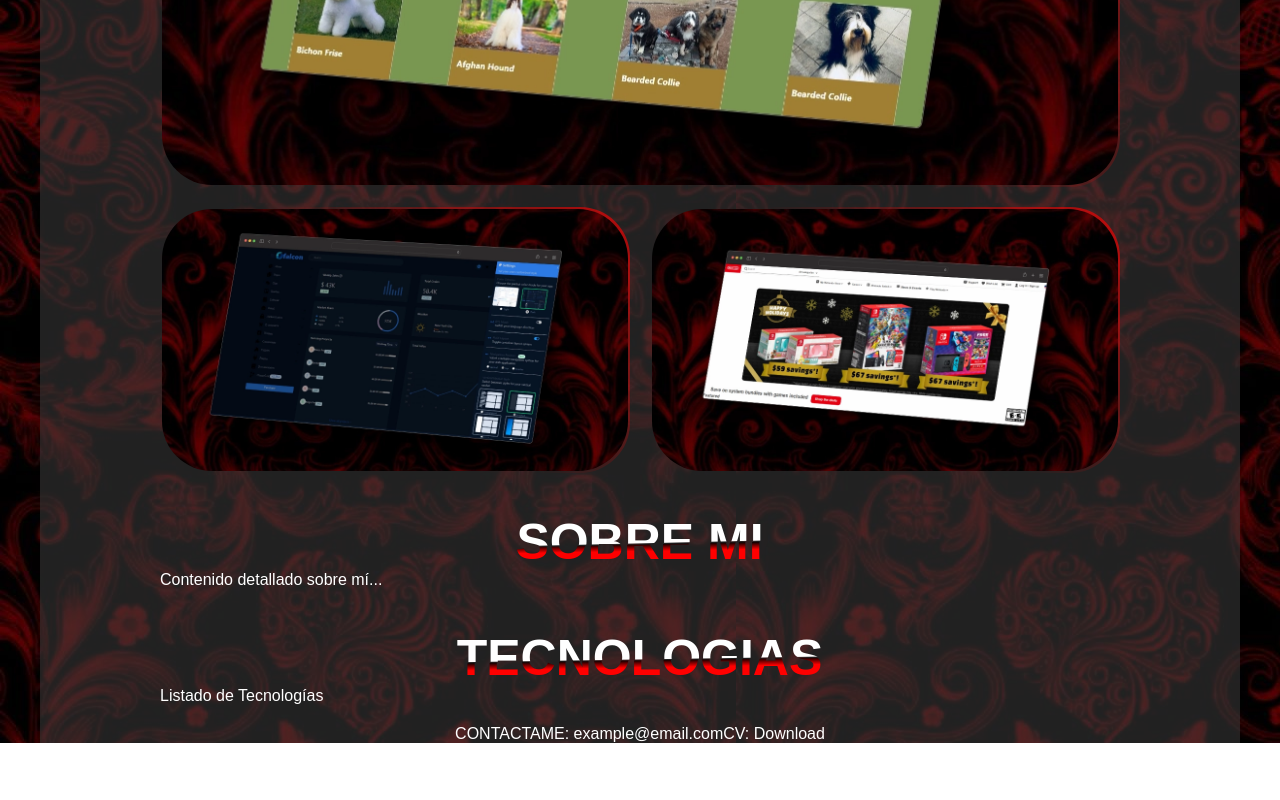
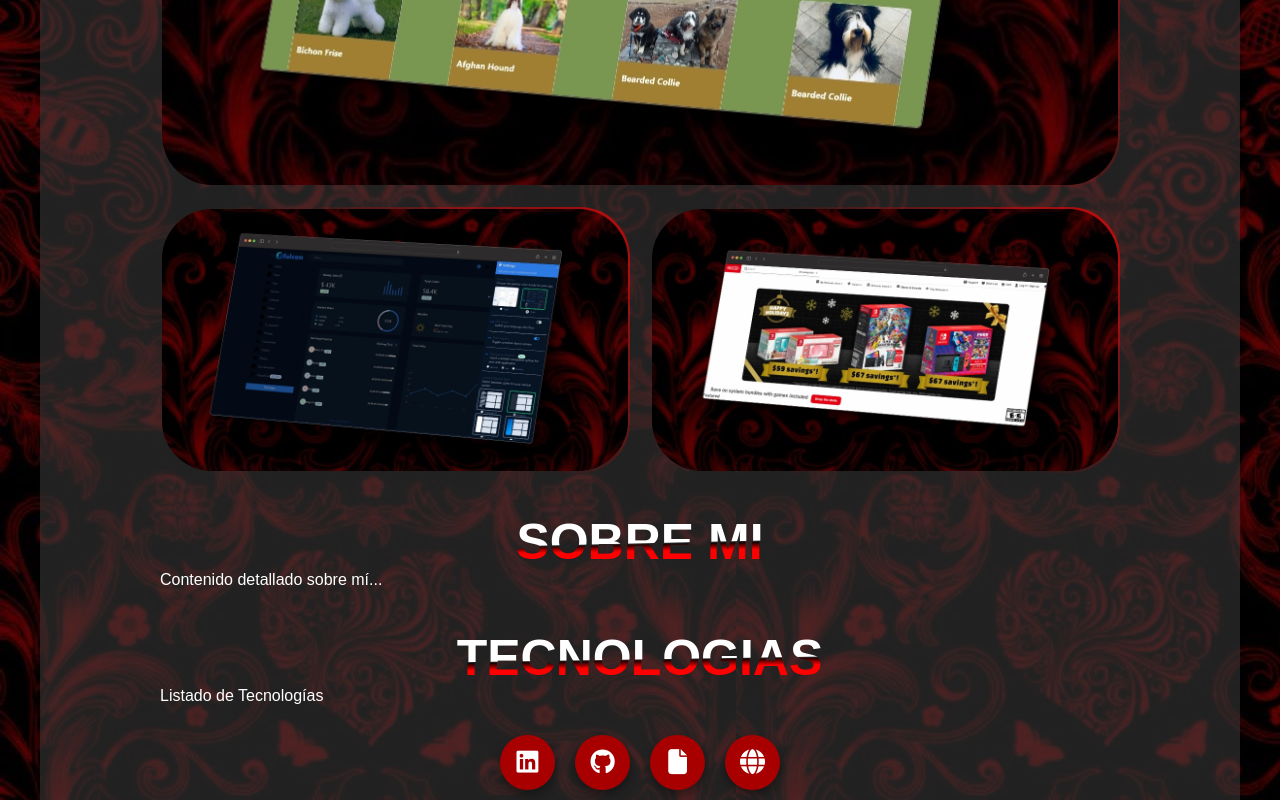
Before and after one commit to Jeizer-Valarezo/Porfolio, a React (Vite) app in the folder my-porfolio/: page / in a window 1280 px wide. Shown: the part 1329-2129 px from the top of the page. Before the commit the page ends 2072 px from the top, so only its background shows below. Built offline with nearby package versions, Linux system fonts and the light colour scheme.

Commit message:
ProyectList Finish

```diff
--- a/my-porfolio/src/App.scss
+++ b/my-porfolio/src/App.scss
@@ -6,7 +6,12 @@
 	--color-principal: rgb(255, 0, 0);
   --color-secundario: rgb(255, 244, 34);
 	--transparente: rgba(0, 0, 0, 0);
-
+  --CFile: rgb(206, 0, 0);
+  --CLinkedin: rgb(0, 162, 255);
+  --CGithub: rgb(255, 255, 255);
+  --CWeb: rgb(230, 230, 4);
+  --BaseColor: rgb(168, 0, 0);
+  --CIcon:rgb(0, 0, 0);
 }
 
 .App {
--- a/my-porfolio/src/Componentes/ContactInfo.jsx
+++ b/my-porfolio/src/Componentes/ContactInfo.jsx
@@ -1,9 +1,8 @@
+import { SocialButtonsHover } from "../animation_styles/SocialButtons";
+
 function ContactInfo() {
   return (
-    <div className="contact-info">
-      <p>CONTACTAME: example@email.com</p>
-      <p>CV: Download</p>
-    </div>
+    <SocialButtonsHover/>
   );
 }
 
--- a/my-porfolio/src/Componentes/ProfileData.jsx
+++ b/my-porfolio/src/Componentes/ProfileData.jsx
@@ -1,5 +1,6 @@
 import styles from "../styles/ProfileData.module.scss";
 import FullStackTitle from "./FullStackTitle";
+import { FileLink} from "../animation_styles/SocialButtons";
 
 function ProfileData() {
   return (
@@ -19,9 +20,7 @@ function ProfileData() {
 
       </div>
       <div className={styles["cv"]}>
-        <button onClick={() => window.open("/Cv.pdf", "_blank")}>
-          Ver mi CV
-        </button>
+        <FileLink/>
       </div>
     </div>
   );
--- a/my-porfolio/src/Componentes/Proyecto.jsx
+++ b/my-porfolio/src/Componentes/Proyecto.jsx
@@ -1,34 +1,33 @@
-import AnimatedBorderWrapper from '../animation_styles/AnimatedBorder';
-import styles from '../styles/Proyecto.module.scss';
-import PropTypes from 'prop-types';
+import AnimatedBorderWrapper from "../animation_styles/AnimatedBorder";
+import { GithubLink, GlobeLink } from "../animation_styles/SocialButtons";
+import styles from "../styles/Proyecto.module.scss";
+import PropTypes from "prop-types";
 
-function Proyecto({clase, nombre, descripcion, foto, github, web}) {
-  const descriptionLines = descripcion.split('<br>').map((line, index) => (
-    <div key={index}>{line}</div>
-  ));
-
+function Proyecto({ clase, nombre, children, foto, github, web }) {
   return (
-    <div className={`${styles.view} ${styles['view-first']} proyecto ${clase}`}>
+    <div className={`${styles.view} ${styles["view-first"]} proyecto ${clase}`}>
       <AnimatedBorderWrapper>
         <img src={foto} alt={`Imagen de ${nombre}`} />
         <div className={styles.mask}>
           <h2 className={styles.__titulo}>{nombre}</h2>
-          <div className={styles.__descripcion}>{descriptionLines}</div>
-          <a href={github} className={styles.__info} target="_blank" rel="noopener noreferrer">GitHub</a>
-          <a href={web} className={styles.__info} target="_blank" rel="noopener noreferrer">Web</a>
+          <div className={styles.__descripcion}>{children}</div>
+          <div className={styles.__info}>
+            <GlobeLink link={web} />
+            <GithubLink link={github} />
+          </div>
         </div>
       </AnimatedBorderWrapper>
     </div>
-  )
+  );
 }
 
 Proyecto.propTypes = {
   clase: PropTypes.string,
   nombre: PropTypes.string,
-  descripcion: PropTypes.string,
+  children: PropTypes.node,
   foto: PropTypes.string,
   github: PropTypes.string,
-  web: PropTypes.string
+  web: PropTypes.string,
 };
 
-export default Proyecto
+export default Proyecto;
--- /dev/null
+++ b/my-porfolio/src/animation_styles/SocialButtons.jsx
@@ -0,0 +1,54 @@
+import PropTypes from 'prop-types';
+import styles from "../styles/SocialButtons.module.scss";
+
+export function SocialButtonsHover() {
+  return (
+    <>
+        <LinkedinLink  />
+        <GithubLink  />
+        <FileLink  />
+        <GlobeLink  />
+    </>
+  )
+}
+
+export function LinkedinLink({ link = "https://www.linkedin.com/in/jeizer-valarezo-21ba05280/" }) {
+  return (
+    <a href={link} target="_blank"><i className={styles.linkedin + " fa-brands fa-linkedin"}></i></a>
+  );
+}
+
+LinkedinLink.propTypes = {
+  link: PropTypes.string
+};
+
+export function GithubLink({ link = "https://github.com/Jeizer-Valarezo" }) {
+  return (
+    <a href={link} target="_blank"><i className={styles.github + " fa-brands fa-github"}></i></a>
+  );
+}
+
+GithubLink.propTypes = {
+  link: PropTypes.string
+};
+
+export function FileLink({ link = "/Cv.pdf" }) {
+  return (
+    <a href={link} target="_blank"><i className={styles.file + " fa-solid fa-file"}></i>
+    </a>
+  );
+}
+
+FileLink.propTypes = {
+  link: PropTypes.string
+};
+
+export function GlobeLink({ link = "globe.com" }) {
+  return (
+    <a href={link} target="_blank"><i className={styles.globe + " fa-solid fa-globe"}></i></a>
+  );
+}
+
+GlobeLink.propTypes = {
+  link: PropTypes.string
+};
--- a/my-porfolio/src/styles/ProfileData.module.scss
+++ b/my-porfolio/src/styles/ProfileData.module.scss
@@ -1,13 +1,12 @@
 .profile-container {
   display: flex;
   align-items: center; // Alinea los elementos verticalmente en el centro
-
   justify-content: center; // Distribuye el espacio entre los elementos
   color: white;
 
   .profile-photo,
   .cv {
-    flex: 0 0 200px;// Asigna un ancho fijo de 150px
+    flex: 0 0 200px; // Asigna un ancho fijo de 150px
     display: flex;
     flex-direction: column;
     align-items: center; // Centra los contenidos de cada div verticalmente y horizontalmente
@@ -24,21 +23,23 @@
     flex-grow: 1; // Ocupa el espacio restante
     display: flex;
     flex-direction: column;
+    text-wrap: balance;
     align-items: center; // Centra los contenidos verticalmente y horizontalmente
+    justify-content: center; // Centra los párrafos horizontalmente
 
     p {
       width: 519px;
+      text-align: center;
       margin-top: 10px; // Espacio superior para los párrafos
-      span{
+      span {
         font-weight: bold;
       }
-      .p{
+      .p {
         color: var(--color-principal);
       }
       .s {
         color: var(--color-secundario); // Usa el color principal para el texto dentro de span
       }
-
     }
   }
 
--- a/my-porfolio/src/styles/ProyectList.scss
+++ b/my-porfolio/src/styles/ProyectList.scss
@@ -6,6 +6,7 @@
 
 
   .proyecto {
+
     &.cardPrincipal {
       grid-area: item-a;
 
--- a/my-porfolio/src/styles/Proyecto.module.scss
+++ b/my-porfolio/src/styles/Proyecto.module.scss
@@ -1,6 +1,6 @@
 .view{
     position: relative;
-    text-align: center;
+
     cursor: default;
 }
 
@@ -10,7 +10,7 @@
     left: 0;
     position:absolute;
     overflow: hidden;
-
+    text-align: center;
 }
 
 .__titulo {
@@ -25,7 +25,8 @@
 }
 
 .__descripcion {
-    text-align: left;
+    text-wrap:balance;
+    text-align: center;
     position: relative;
     color: #fff;
     padding: 10px 20px 20px;
@@ -33,18 +34,13 @@
 }
 
 .__info {
-    display: inline-block;
-    text-decoration: none;
-    padding: 7px 14px;
-    margin: 0 1px 1px 0;
-    background: #000;
-    color: #fff;
-    text-transform: uppercase;
-    box-shadow: 0 0 1px #000;
-}
+    position: absolute;
+    bottom: 0;
 
-.__info:hover {
-    box-shadow: 0 0 5px #000;
+    left: 0;
+    right: 0;
+    margin-left: auto;
+    margin-right: auto;
 }
 
 .view-first img {
--- /dev/null
+++ b/my-porfolio/src/styles/SocialButtons.module.scss
@@ -0,0 +1,42 @@
+
+
+i {
+  text-align: center;
+  font-size: 25px;
+  color: rgb(255, 255, 255);
+  margin: 10px;
+  border-radius: 50%;
+  padding: 15px;
+  box-shadow: 0px 5px 10px rgb(0, 0, 0, 0.35);
+}
+.linkedin,
+.github,
+.globe,
+.file {
+  width: 55px;
+  height: 55px;
+  background-color: var(--BaseColor);
+}
+.file:hover{
+  background-color: var(--CFile);
+  color: var(--CIcon);
+  box-shadow: 0 0 15px var(--CFile), 0 0 45px var(--CFile), 0 0 75px var(--CFile), 0 0 115px var(--CFile);
+}
+.linkedin:hover {
+  background-color: var(--CLinkedin);
+  color: var(--CIcon);
+  box-shadow: 0 0 15px var(--CLinkedin), 0 0 45px var(--CLinkedin), 0 0 75px var(--CLinkedin), 0 0 115px var(--CLinkedin);
+}
+
+.github:hover {
+  background-color: var(--CGithub);
+  color: var(--CIcon);
+  box-shadow: 0 0 15px var(--CGithub), 0 0 45px var(--CGithub), 0 0 75px var(--CGithub), 0 0 115px var(--CGithub);
+}
+
+.globe:hover {
+  background-color: var(--CWeb);
+  color: var(--CIcon);
+  box-shadow: 0 0 15px var(--CWeb), 0 0 45px var(--CWeb), 0 0 75px var(--CWeb),
+    0 0 115px var(--CWeb);
+}
```
Also changed, not shown: my-porfolio/src/Componentes/ProjectList.jsx (+63 -24 lines).
